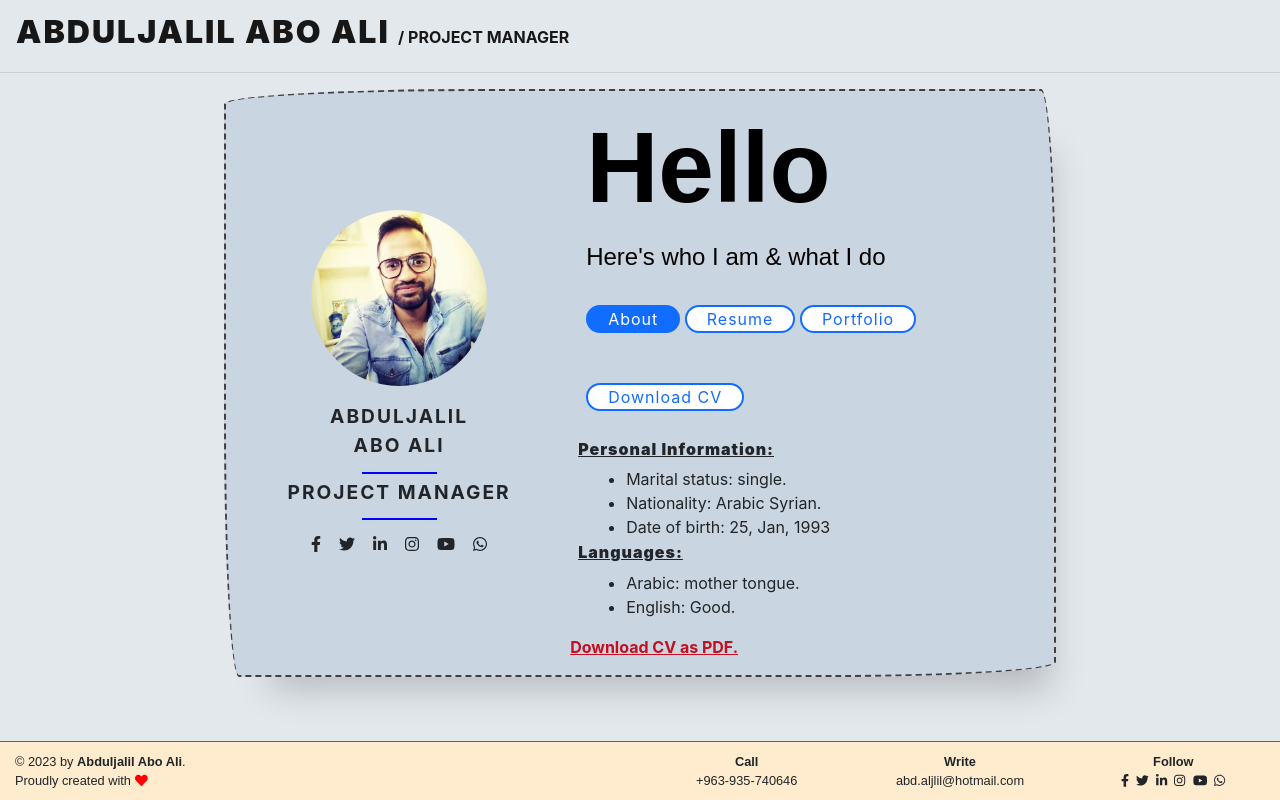
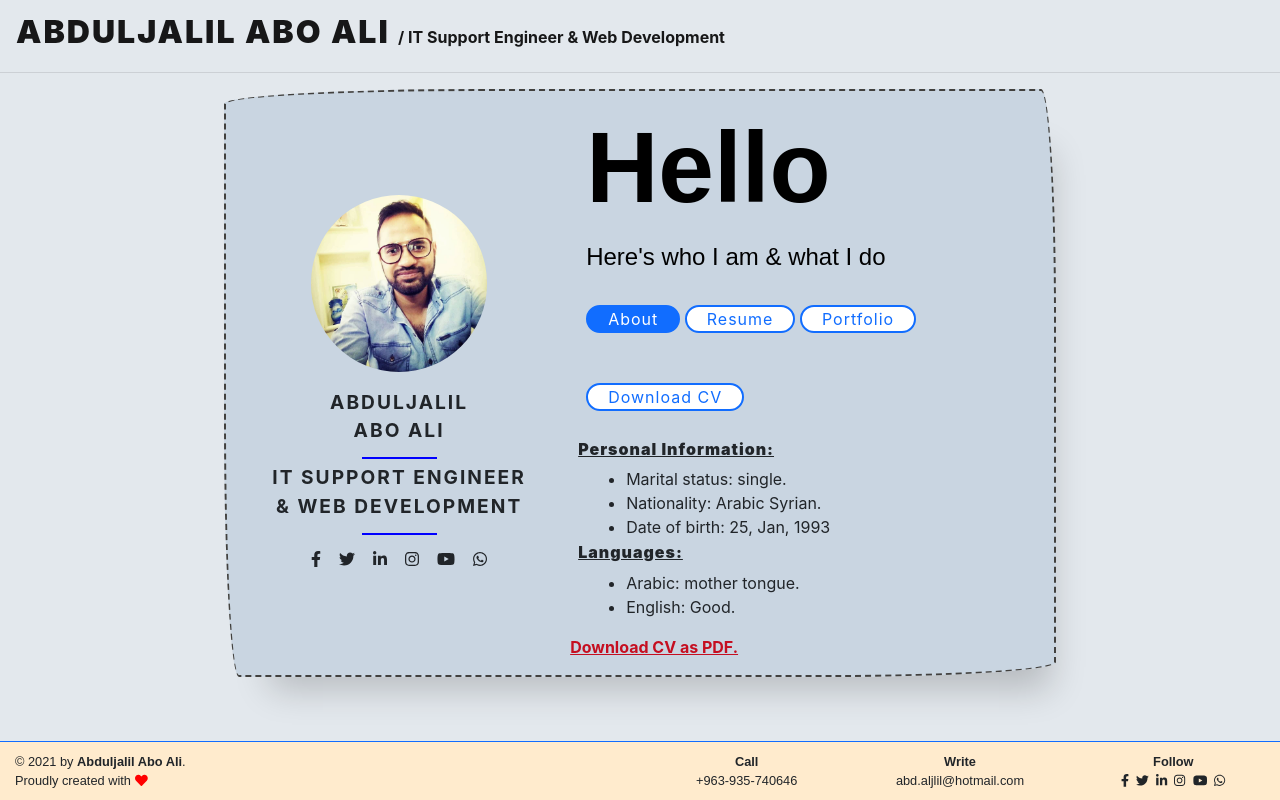
Before and after one commit to abd-aljlil/cv, a plain HTML site: page index.html in a window 1280 px wide. Drawn offline with nearby package versions, Linux system fonts and the light colour scheme.

Commit message:
Update index.html

```diff
--- a/index.html
+++ b/index.html
@@ -17,7 +17,7 @@
     <body>
         <div class="nav">
             <nav class="navbar navbar-expand-lg navbar-light">
-              <a class="navbar-brand" href="#"><h2>Abduljalil Abo Ali <span>/ PROJECT MANAGER</span></h2></a>
+              <a class="navbar-brand" href="#"><h2>Abduljalil Abo Ali <span>/ IT Support Engineer & Web Development</span></h2></a>
             </nav>
         </div>
         <hr class="nav">
@@ -29,7 +29,7 @@
                     <p>Abduljalil</p>
                     <p>Abo Ali</p>
                     <hr>
-                    <p>PROJECT MANAGER</p>
+                    <p>IT Support Engineer<br>& Web Development</p>
                     <hr>
                     <div class="social">
                       <a href="https://www.facebook.com/abduljalil.abo.ali/" target="_blank"><i class="fab fa-facebook-f"></i></a>&nbsp;&nbsp;&nbsp;
@@ -223,7 +223,7 @@
     <footer class="container-fluid">
       <div class="row">
         <div class="col-md-6 col-sm-6 col-12">
-          © 2023 by <span>Abduljalil Abo Ali</span>.<br>Proudly created with <i class="fas fa-heart" style="color:red"></i>
+          © 2021 by <span>Abduljalil Abo Ali</span>.<br>Proudly created with <i class="fas fa-heart" style="color:red"></i>
         </div>
         <div class="col-md-2 col-sm-6 col-12">
           <span>Call</span><br>+963-935-740646
```
